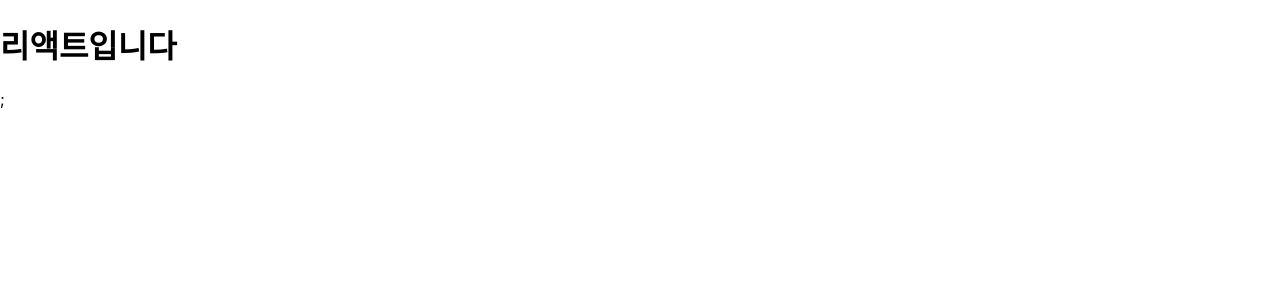
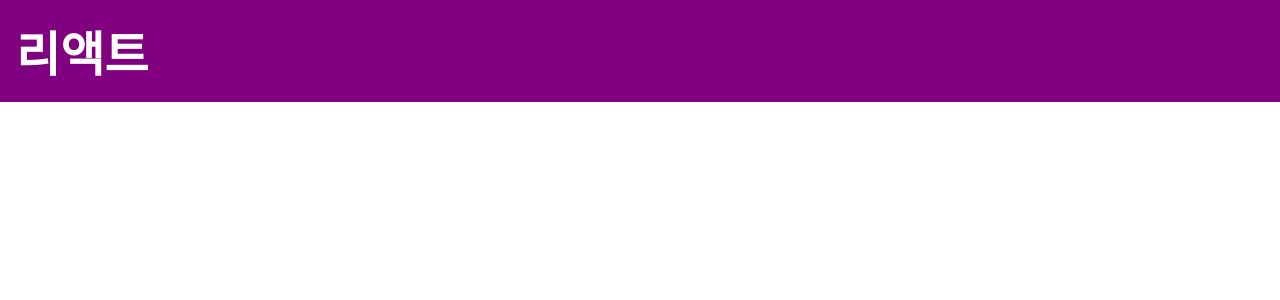
Before and after one commit to jiyeon1117/2021-react-study, a React (Create React App) app in the folder react-class/react-ex04/: page / in a window 1280 px wide. Shown: the top 300 px of the page. Built offline with nearby package versions, Linux system fonts and the light colour scheme.

Commit message:
210721 - CSS 적용

```diff
--- a/react-class/react-ex04/src/App.css
+++ b/react-class/react-ex04/src/App.css
@@ -36,3 +36,11 @@
     transform: rotate(360deg);
   }
 }
+
+.react{
+  background: purple;
+  color: white;
+  font-size: 48px;
+  font-weight: 'bold';
+  padding: 16px;
+}
--- a/react-class/react-ex04/src/App.js
+++ b/react-class/react-ex04/src/App.js
@@ -3,9 +3,17 @@ import './App.css';
 
 function App() {
   const name = "리액트";
+  const style = {
+    backgroundColor : 'purple',
+    color: 'white',
+    fontSize: '48px',
+    fontWeight: 'bold',
+    padding: 16
+  };
+
   return (
-    <div>
-      {name === "리액트" ? (<h1>{name}입니다</h1>) : (<h1>{name}이 아닙니다</h1>)};
+    <div style = {style}>
+      {name}
     </div>
   );
 }
```
